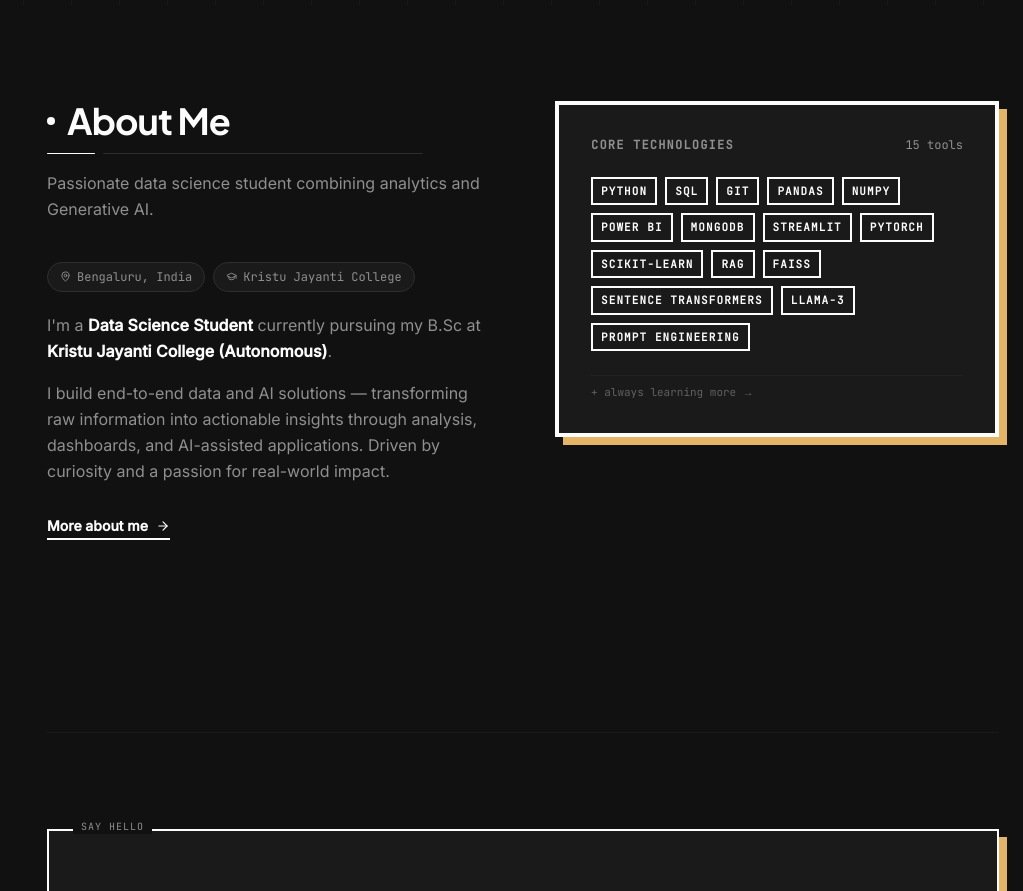
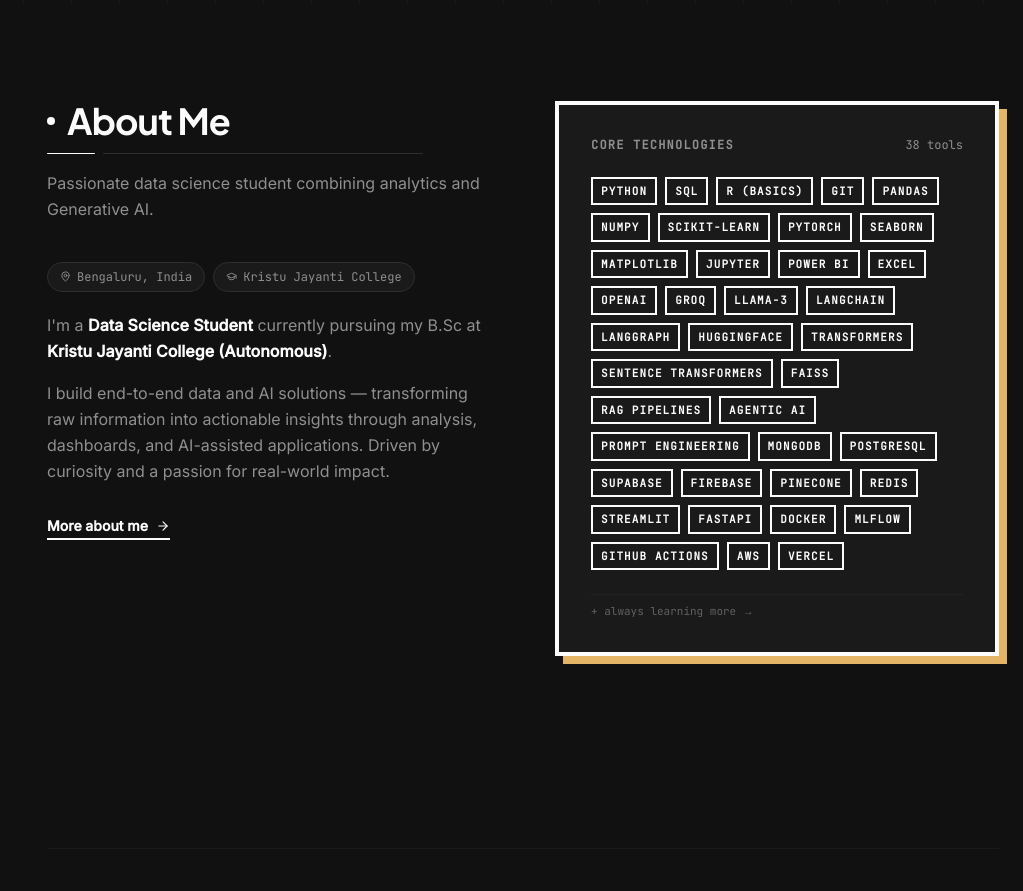
Before and after one commit to dhruvsoin/my-portfolio, a Next.js app: page / in a window 1280 px wide. Shown: the part 820-1711 px from the top of the page, without its empty margins (257-1280 px from the left). Built offline with nearby package versions, Linux system fonts and the light colour scheme; no server answers; the database is empty.

Commit message:
feat: add full tech stack matching GitHub README to About + Home AboutPreview

```diff
--- a/app/about/page.tsx
+++ b/app/about/page.tsx
@@ -14,10 +14,11 @@
 };
 
 const skills = {
-    "Languages": ["Python", "SQL", "R (basics)"],
-    "Data & ML": ["Pandas", "NumPy", "Scikit-Learn", "PyTorch", "Seaborn", "Matplotlib"],
-    "Gen AI & LLMs": ["Llama-3", "RAG Pipelines", "FAISS", "Sentence Transformers", "Prompt Engineering"],
-    "Tools & Infra": ["Git", "Streamlit", "Power BI", "MongoDB", "FastAPI"],
+    "Languages": ["Python", "SQL", "R (basics)", "Git"],
+    "Data Science & Visualization": ["Pandas", "NumPy", "Scikit-Learn", "PyTorch", "Seaborn", "Matplotlib", "Jupyter", "Power BI", "Excel"],
+    "Gen AI & LLMs": ["OpenAI", "Groq", "Llama-3", "LangChain", "LangGraph", "HuggingFace", "Transformers", "Sentence Transformers", "FAISS", "RAG Pipelines", "Agentic AI", "Prompt Engineering"],
+    "Databases & Vector Stores": ["MongoDB", "PostgreSQL", "Supabase", "Firebase", "Pinecone", "Redis"],
+    "Tools & Infra": ["Streamlit", "FastAPI", "Docker", "MLflow", "GitHub Actions", "AWS", "Vercel"],
 };
 
 const interests = [
--- a/components/home/AboutPreview.tsx
+++ b/components/home/AboutPreview.tsx
@@ -5,9 +5,17 @@
 import AnimatedWrapper from "@/components/ui/AnimatedWrapper";
 
 const skills = [
-    "Python", "SQL", "Git", "Pandas", "NumPy", "Power BI", "MongoDB",
-    "Streamlit", "PyTorch", "Scikit-Learn", "RAG", "FAISS",
-    "Sentence Transformers", "Llama-3", "Prompt Engineering"
+    // Languages
+    "Python", "SQL", "R (basics)", "Git",
+    // Data Science & Visualization
+    "Pandas", "NumPy", "Scikit-Learn", "PyTorch", "Seaborn", "Matplotlib", "Jupyter", "Power BI", "Excel",
+    // Gen AI & LLMs
+    "OpenAI", "Groq", "Llama-3", "LangChain", "LangGraph", "HuggingFace", "Transformers",
+    "Sentence Transformers", "FAISS", "RAG Pipelines", "Agentic AI", "Prompt Engineering",
+    // Databases & Vector Stores
+    "MongoDB", "PostgreSQL", "Supabase", "Firebase", "Pinecone", "Redis",
+    // Tools & Infra
+    "Streamlit", "FastAPI", "Docker", "MLflow", "GitHub Actions", "AWS", "Vercel",
 ];
 
 export default function AboutPreview() {
```
